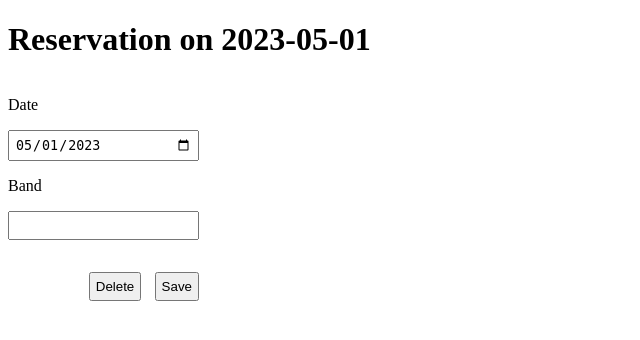
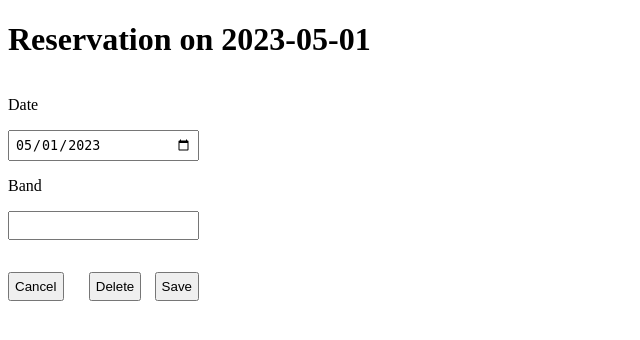
Before and after one commit to m3g4p0p/studio, a FastAPI app: page /calendar/2023-05-01 in a window 1280 px wide. Shown: the top 340 px of the page, without its empty margins (0-640 px from the left). Run offline with FastAPI, Linux system fonts and the light colour scheme.

Commit message:
add cancel button

```diff
--- a/app/routers/web.py
+++ b/app/routers/web.py
@@ -24,6 +24,7 @@ class Action(str, enum.Enum):
 
     PUT = 'put'
     DELETE = 'delete'
+    CANCEL = 'cancel'
 
 
 router = APIRouter(default_response_class=HTMLResponse)
--- a/app/static/style.css
+++ b/app/static/style.css
@@ -18,6 +18,10 @@ button {
   margin-top: 2em;
 }
 
+.actions button:first-child {
+  margin-right: auto;
+}
+
 .actions button + button {
   margin-left: 1em;
 }
--- a/app/templates/form.jinja
+++ b/app/templates/form.jinja
@@ -23,6 +23,7 @@
     <input type="hidden" name="key" value="{{ reservation.key or reservation.date }}">
 
     <div class="actions">
+      <button value="cancel" name="action">Cancel</button>
       <button value="delete" name="action">Delete</button>
       <button value="put" name="action">Save</button>
     </div>
```
Also changed, not shown: 1 other file.
